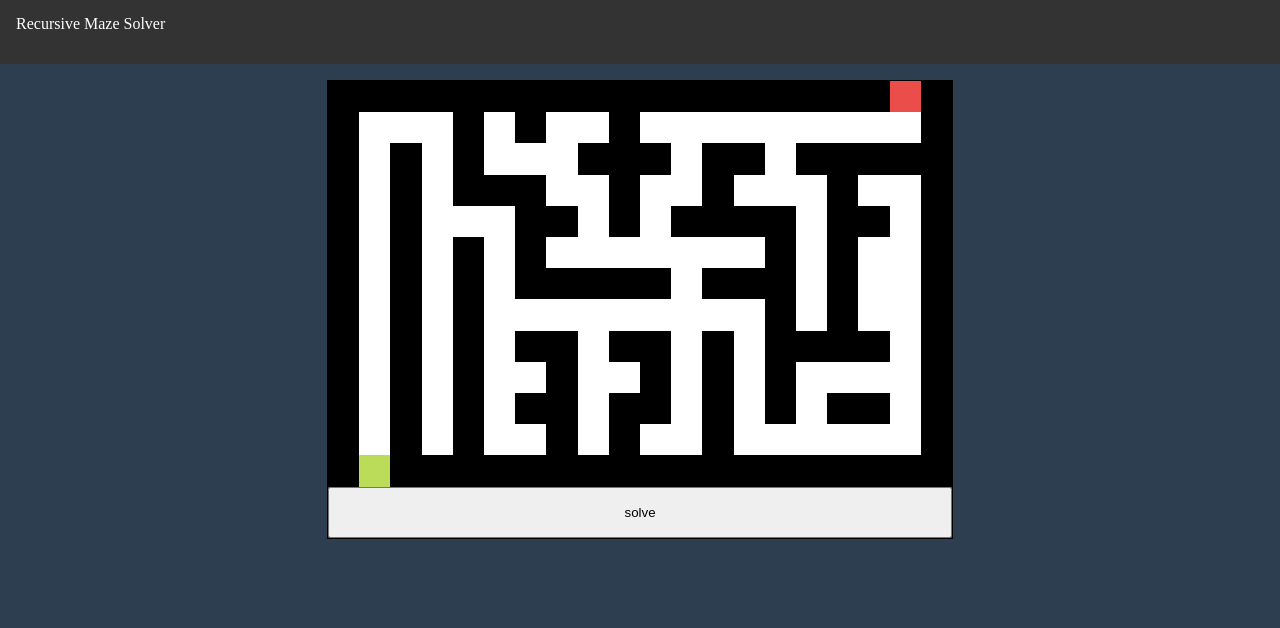
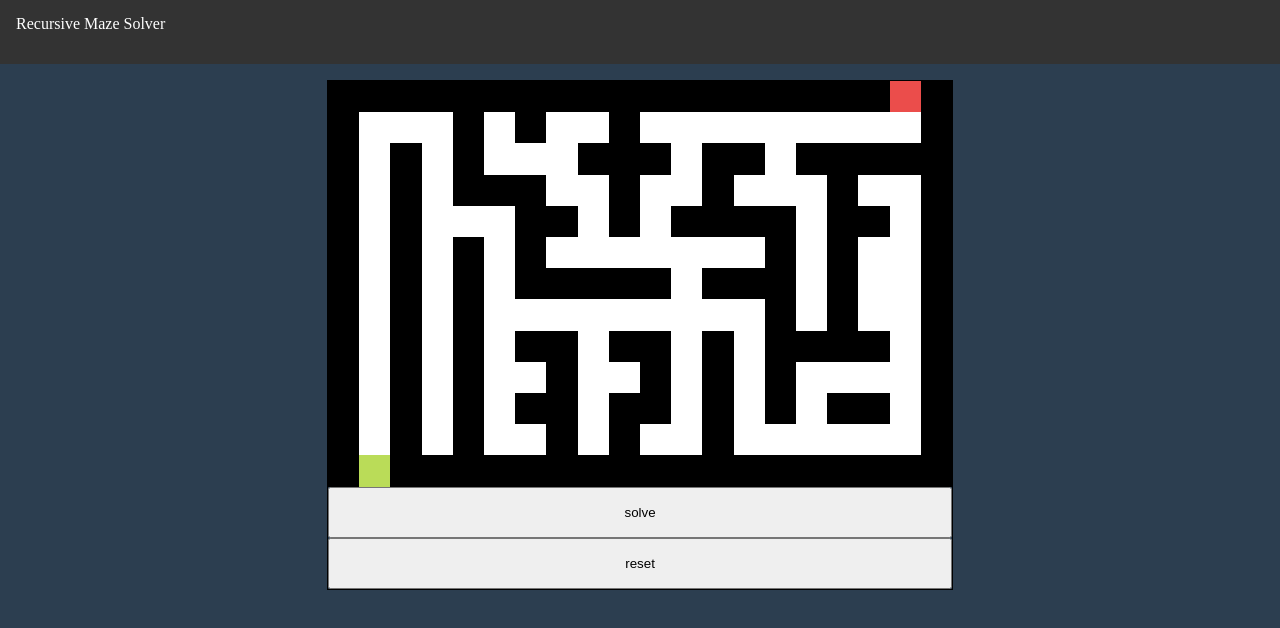
Before and after one commit to hwhang0917/recursive-maze, a Vue app: page /#/ in a window 1280 px wide. Shown: the top 628 px of the page. Built offline with nearby package versions, Linux system fonts and the light colour scheme; the HTML template or start-up script is replaced by a standard one.

Commit message:
✨ Add reset maze

```diff
--- a/src/composables/useMaze.ts
+++ b/src/composables/useMaze.ts
@@ -1,5 +1,5 @@
-import { DIRECTIONS, END, PATH, START, WALL } from '@/constants'
-import { pause, printMaze } from '@/utils'
+import { DIRECTIONS, EMPTY, END, PATH, START, WALL } from '@/constants'
+import { pause } from '@/utils'
 import { reactive, ref } from 'vue'
 
 export interface Size {
@@ -12,6 +12,78 @@ export type Selected = 'start' | 'end' | 'wall' | 'empty'
 interface MazeStore {
   maze: Maze
   size: Size
+}
+
+const resetMaze = (width: number, height: number) => {
+  width++
+  height--
+
+  if (width % 2 === 0) width--
+  if (height % 2 === 0) height--
+
+  const newMaze: string[][] = []
+  for (let y = 0; y < height; y++) {
+    newMaze[y] = []
+    for (let x = 0; x < width; x++) {
+      newMaze[y][x] = WALL
+    }
+  }
+
+  function shuffle(array: [number, number][]) {
+    for (let i = array.length - 1; i > 0; i--) {
+      const j = Math.floor(Math.random() * (i + 1))
+      ;[array[i], array[j]] = [array[j], array[i]]
+    }
+    return array
+  }
+
+  function carve(x: number, y: number) {
+    newMaze[y][x] = EMPTY
+
+    const directions: [number, number][] = [
+      [2, 0],
+      [-2, 0],
+      [0, 2],
+      [0, -2],
+    ]
+    shuffle(directions)
+
+    for (const [dx, dy] of directions) {
+      const nx = x + dx
+      const ny = y + dy
+      if (nx > 0 && nx < width - 1 && ny > 0 && ny < height - 1 && newMaze[ny][nx] === '#') {
+        newMaze[y + dy / 2][x + dx / 2] = ' '
+        carve(nx, ny)
+      }
+    }
+  }
+
+  carve(1, 1)
+
+  let exitX = null
+  for (let x = width - 2; x > 0; x--) {
+    if (newMaze[1][x] === EMPTY) {
+      exitX = x
+      break
+    }
+  }
+  if (exitX === null) exitX = width - 2
+  newMaze[0][exitX] = END
+
+  let startX = null
+  for (let x = 1; x < width - 1; x++) {
+    if (newMaze[height - 2][x] === ' ') {
+      startX = x
+      break
+    }
+  }
+  if (startX === null) startX = 1
+  newMaze[height - 1][startX] = START
+
+  isSolving.value = false
+  path.value = []
+  seen.value = initSeen(mazeStore.size)
+  mazeStore.maze = newMaze.map((row) => row.join(''))
 }
 
 const mazeStore = reactive<MazeStore>({
@@ -46,9 +118,9 @@ const initSeen = (size: Size): boolean[][] => {
   }
   return seen
 }
-const seen = reactive<boolean[][]>(initSeen(mazeStore.size))
+const seen = ref<boolean[][]>(initSeen(mazeStore.size))
 
-const walk = (maze: Maze, curr: Point): boolean  => {
+const walk = (maze: Maze, curr: Point): boolean => {
   if (curr.x < 0 || curr.x >= maze[0].length || curr.y < 0 || curr.y >= maze.length) {
     return false
   }
@@ -59,11 +131,11 @@ const walk = (maze: Maze, curr: Point): boolean  => {
     path.value.push(curr)
     return true
   }
-  if (seen[curr.y][curr.x]) {
+  if (seen.value[curr.y][curr.x]) {
     return false
   }
 
-  seen[curr.y][curr.x] = true
+  seen.value[curr.y][curr.x] = true
   path.value.push(curr)
 
   for (const [diffX, diffY] of DIRECTIONS) {
@@ -89,12 +161,12 @@ const getStart = (): Point => {
   }
   return { x: 0, y: 0 }
 }
-const solve = async (delay = 200) => {
+const solve = async (delay = 30) => {
   isSolving.value = true
 
   walk(mazeStore.maze, getStart())
 
-  const paths= path.value.slice(1, path.value.length - 1)
+  const paths = path.value.slice(1, path.value.length - 1)
   for (const p of paths) {
     const line = mazeStore.maze[p.y]
     const newLine = line.split('')
@@ -151,5 +223,6 @@ export const useMaze = () => {
     solve,
     isSolving,
     path,
+    resetMaze,
   }
 }
--- a/src/views/HomeView.vue
+++ b/src/views/HomeView.vue
@@ -1,9 +1,9 @@
 <script setup lang="ts">
-import { useMaze } from '@/composables/useMaze';
+import { useMaze } from '@/composables/useMaze'
 import { EMPTY, END, PATH, START, WALL } from '@/constants'
 import { computed } from 'vue'
 
-const { state, solve, isSolving, path } = useMaze();
+const { state, solve, resetMaze, isSolving, path } = useMaze()
 
 const maze = computed(() => {
   return state.maze.map((row) => {
@@ -34,18 +34,15 @@ const maze = computed(() => {
         }"
       />
     </div>
-    <button
-      class="solve-btn"
-      :disabled="isSolving || path.length > 0"
-      @click="() => solve()"
-    >
+    <button class="btn" :disabled="isSolving || path.length > 0" @click="() => solve()">
       solve
     </button>
+    <button class="btn" @click="() => resetMaze(state.size.x, state.size.y)">reset</button>
   </div>
 </template>
 
 <style lang="scss" scoped>
-.solve-btn {
+.btn {
   padding: 1rem;
 }
 .maze-container {
@@ -63,7 +60,7 @@ const maze = computed(() => {
       justify-content: center;
       align-items: center;
       &::after {
-        content: ".";
+        content: '.';
       }
     }
     .empty {
```
